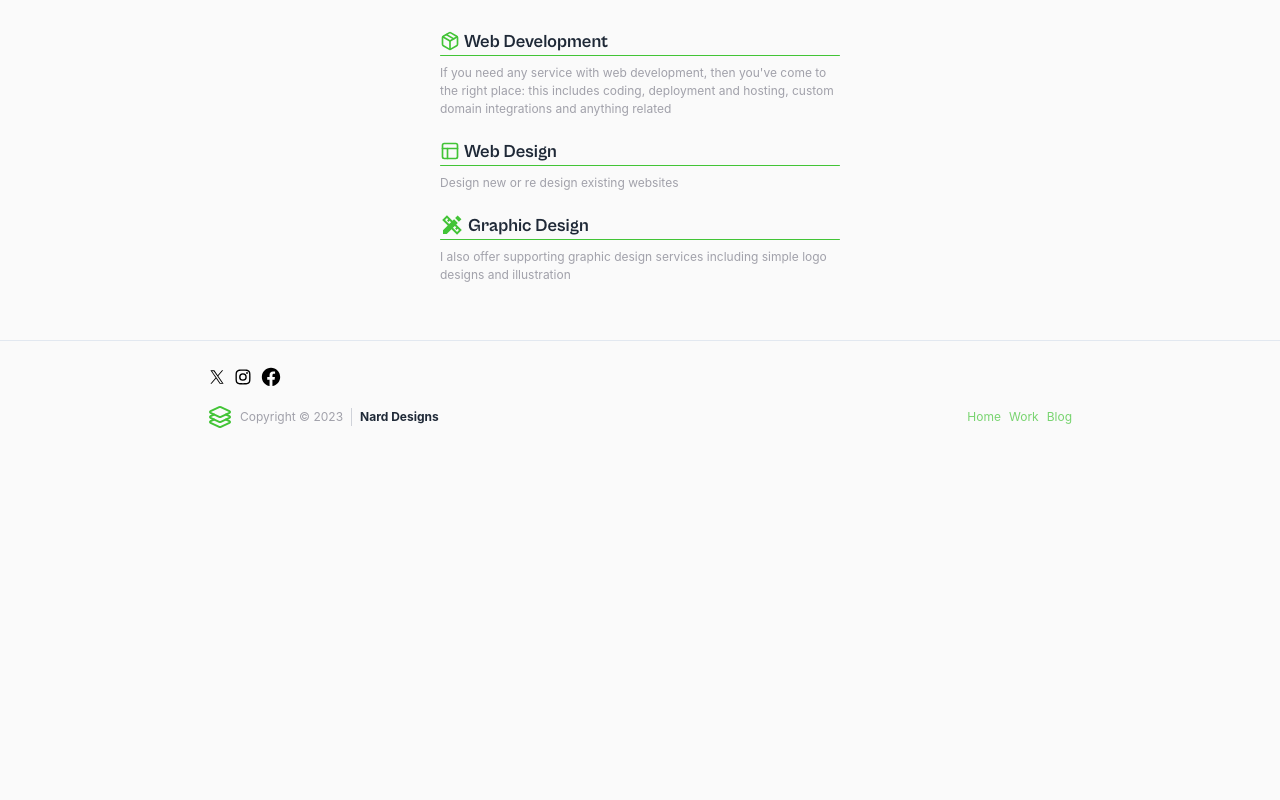
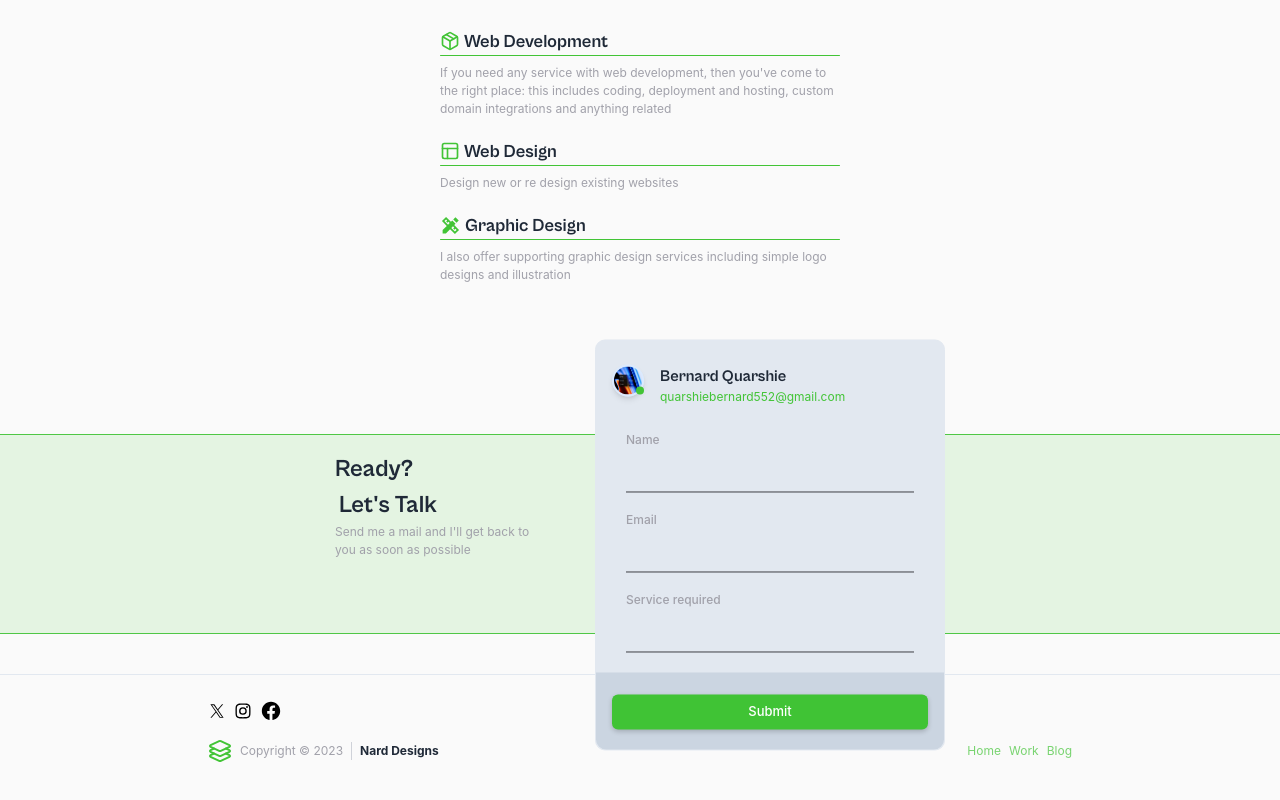
Before and after one commit to ben-dev10/prime-portfolio-react, a React (Vite) app: page /#/ in a window 1280 px wide. Shown: the part 1568-2368 px from the top of the page. Before the commit the page ends 2021 px from the top, so only its background shows below. Built offline with nearby package versions, Linux system fonts and the light colour scheme.

Commit message:
chore: added new packages feat: added contact section

```diff
--- a/package.json
+++ b/package.json
@@ -19,6 +19,7 @@
     "@radix-ui/react-collapsible": "^1.0.3",
     "@radix-ui/react-dialog": "^1.0.5",
     "@radix-ui/react-dropdown-menu": "^2.0.6",
+    "@radix-ui/react-form": "^0.0.3",
     "@radix-ui/react-hover-card": "^1.0.7",
     "@radix-ui/react-icons": "^1.3.0",
     "@radix-ui/react-label": "^2.0.2",
@@ -36,6 +37,7 @@
     "@radix-ui/react-toggle": "^1.0.3",
     "@radix-ui/react-toggle-group": "^1.0.4",
     "@radix-ui/react-tooltip": "^1.0.7",
+    "@stitches/react": "^1.2.8",
     "class-variance-authority": "^0.7.0",
     "clsx": "^2.0.0",
     "date-fns": "^3.0.6",
--- /dev/null
+++ b/src/components/ui-2/formui.tsx
@@ -0,0 +1,146 @@
+import * as Form from "@radix-ui/react-form";
+import { styled } from "@stitches/react";
+import { blackA } from "@radix-ui/colors";
+import avatar from "../../assets/carousel/pic-2.jpg";
+
+const FormUI = () => (
+  <FormRoot
+    className="w-full md:w-[350px] border my-5 rounded-[10px] dark:bg-[#0c0d0d] bg-slate-200 md:translate-y-[-32%]"
+    onSubmit={(e) => {
+      e.preventDefault();
+      alert("Thanks,we'll get in touch.");
+    }}
+  >
+    <div className="form-header p-4 flex gap-4 pt-6">
+      <div className="relative">
+        <img
+          src={avatar}
+          alt="avatar"
+          className=" avatar size-[32px] rounded-full border-2 border-blue-100 shadow-md"
+        />
+        <div className="dot size-2 bg-accent rounded-full absolute bottom-[12px] right-0"></div>
+      </div>
+      <div className="">
+        <h4 className="h4 text-secondary">Bernard Quarshie</h4>
+        <p className="text-accent">quarshiebernard552@gmail.com</p>
+      </div>
+    </div>
+
+    <FormField name="Name">
+      <Flex css={{ alignItems: "baseline", justifyContent: "space-between" }}>
+        <FormLabel>Name</FormLabel>
+        <FormMessage match="valueMissing">Please enter your name</FormMessage>
+        <FormMessage match="typeMismatch">Please provide a name</FormMessage>
+      </Flex>
+      <Form.Control asChild>
+        <Input type="text" required />
+      </Form.Control>
+    </FormField>
+
+    <FormField name="email">
+      <Flex css={{ alignItems: "baseline", justifyContent: "space-between" }}>
+        <FormLabel>Email</FormLabel>
+        <FormMessage match="valueMissing">Please enter your email</FormMessage>
+        <FormMessage match="typeMismatch">
+          Please provide a valid email
+        </FormMessage>
+      </Flex>
+      <Form.Control asChild>
+        <Input type="email" required />
+      </Form.Control>
+    </FormField>
+
+    <FormField name="service" className="mb-5">
+      <Flex css={{ alignItems: "baseline", justifyContent: "space-between" }}>
+        <FormLabel>Service required</FormLabel>
+        <FormMessage match="valueMissing">
+          Please provide a service type
+        </FormMessage>
+        <FormMessage match="typeMismatch">
+          Please provide a service type
+        </FormMessage>
+      </Flex>
+      <Form.Control asChild>
+        <Input type="text" required />
+      </Form.Control>
+    </FormField>
+
+    <Form.Submit asChild className="">
+      <div className="dark:bg-[#000] bg-slate-300 p-3 px-4 pb-5 rounded-bl-[10px] rounded-br-[10px]">
+        <Button css={{ marginTop: 10 }}>Submit</Button>
+      </div>
+    </Form.Submit>
+  </FormRoot>
+);
+
+const FormRoot = styled(Form.Root, {});
+
+const FormField = styled(Form.Field, {
+  display: "grid",
+  marginBottom: 10,
+  padding: "0px 30px",
+});
+
+const FormLabel = styled(Form.Label, {
+  fontSize: 12,
+  fontWeight: 500,
+  lineHeight: "35px",
+  color: "var(--accent)",
+});
+
+const FormMessage = styled(Form.Message, {
+  fontSize: 12,
+  color: "#ef4444",
+  opacity: 0.8,
+});
+
+const Flex = styled("div", { display: "flex" });
+
+const inputStyles = {
+  all: "unset",
+  color: "#71717a",
+  borderBottom: "1px solid #3f3f46",
+  boxSizing: "border-box",
+  width: "100%",
+  display: "inline-flex",
+  alignItems: "center",
+  justifyContent: "center",
+  outline: "0px",
+  fontSize: 12,
+  // backgroundColor: " !important",
+  // boxShadow: "0 0 0 1px rgba(94,67,194,.5)",
+  "&:hover": { borderBottomColor: "rgba(64, 195, 53, .5)" },
+  "&:focus": { borderBottomColor: "rgba(64, 195, 53, .8)" },
+  "&::selection": { backgroundColor: "rgba(64, 195, 53, .5)", color: "white" },
+  "@media (prefers-color-scheme:dark)": {},
+};
+
+const Input = styled("input", {
+  ...inputStyles,
+  height: 35,
+  lineHeight: 1,
+});
+
+const Button = styled("button", {
+  all: "unset",
+  boxSizing: "border-box",
+  display: "inline-flex",
+  alignItems: "center",
+  justifyContent: "center",
+  borderRadius: 6,
+  cursor: "pointer",
+  padding: "0 15px",
+  fontSize: 13,
+  lineHeight: 1,
+  fontWeight: 500,
+  height: 35,
+  width: "100%",
+
+  backgroundColor: "#40C335",
+  color: "white",
+  boxShadow: `0 2px 5px ${blackA.blackA4}`,
+  "&:hover": { backgroundColor: "rgba(64, 195, 53, .9)" },
+  "&:focus": { boxShadow: `0 0 0 2px rgba(41, 235, 23, 0.5)` },
+});
+
+export default FormUI;
--- a/src/components/ui-2/sheetui.tsx
+++ b/src/components/ui-2/sheetui.tsx
@@ -46,7 +46,7 @@ export function SheetUI() {
           </Button>
         </SheetTrigger>
         <SheetContent side="left" className="w-full md:max-w-full">
-          <div className="links gap-1 mb-10 flex flex-col">
+          <div className="links gap-3 mb-10 flex flex-col">
             <SheetClose className="" asChild>
               <Link to="/about" className="sheet-link">
                 About
@@ -61,9 +61,7 @@ export function SheetUI() {
           </div>
 
           <SheetFooter>
-            <SheetClose asChild>
-              <Button type="submit">Save changes</Button>
-            </SheetClose>
+
           </SheetFooter>
         </SheetContent>
       </Sheet>
--- a/src/index.css
+++ b/src/index.css
@@ -25,7 +25,7 @@
     --muted-foreground: 215.4 16.3% 46.9%;
 
     /* --accent: 210 40% 96.1%; */
-    /* --accent: rgb(64, 195, 53), */
+    /* --accent: rgba(64, 195, 53, .5), */
     /* accent: #40C335, */
     --accent: 115, 57%, 49%;
     --accent-foreground: 222.2 47.4% 11.2%;
@@ -202,3 +202,7 @@ body {
   background-size:300px;
   background-repeat: no-repeat;
 }
+
+@media (prefers-color-scheme:dark){
+
+}
--- a/src/routes/Home.tsx
+++ b/src/routes/Home.tsx
@@ -4,6 +4,8 @@ import noise from "../assets/noise-01.png";
 import pic1 from "../assets/carousel/pic-1.png";
 import pic2 from "../assets/carousel/pic-2.jpg";
 import pic3 from "../assets/carousel/pic-3.jpg";
+
+import FormUI from "../components/ui-2/formui.tsx"
 
 function Hero() {
   return (
@@ -229,9 +231,9 @@ function ServiceTextGroup({ header, description, icon }: ServiceGroup) {
           <div className="text-accent">{icon}</div>
           <h3 className="h3 text-secondary">{header}</h3>
         </div>
-        <div className="line h-[1px] bg-accent w-full rounded-full mb-2 shrink-0"></div>
+        <div className="line h-[1px] bg-accent w-full rounded-full mb-2"></div>
 
-        <div className="shrink-0">
+        <div className="">
           <p>{description}</p>
         </div>
       </div>
@@ -241,8 +243,8 @@ function ServiceTextGroup({ header, description, icon }: ServiceGroup) {
 
 function Services() {
   return (
-    <div className="overflow-y-hidden  relative" id="services-section">
-      <div className="wrapper p-4 container-4xl">
+    <div className="overflow-y-hidden  relative " id="services-section">
+      <div className="wrapper p-4 container-4xl pb-[60px] md:pb-[150px]">
         <img
           src={noise}
           alt="noise-img"
@@ -278,8 +280,8 @@ function Services() {
             icon={
               <svg
                 xmlns="http://www.w3.org/2000/svg"
-                width="24"
-                height="24"
+                width="21"
+                height="21"
                 viewBox="0 0 24 24"
                 className="fill-accent"
               >
@@ -288,6 +290,27 @@ function Services() {
             }
             description="I also offer supporting graphic design services including simple logo designs and illustration"
           />
+        </div>
+      </div>
+    </div>
+  );
+}
+
+function Contact() {
+  return (
+    <div className="bg-[rgba(64,195,53,.12)] border-t border-b border-[rgba(64,195,53,.9)] md:h-[200px]">
+      <div className="wrapper container-4xl p-4">
+        <div className="md:flex md:mx-auto md:max-w-max md:gap-[60px]">
+          <div className="texts">
+            <div className="flex md:flex-col">
+              <h1 className="h1 text-secondary">Ready?</h1>
+              <h1 className="h1 text-secondary ml-1">Let's Talk</h1>
+            </div>
+            <p className="md:w-[200px]">Send me a mail and I'll get back to you as soon as possible</p>
+          </div>
+          <div className="contact-card">
+            <FormUI />
+          </div>
         </div>
       </div>
     </div>
@@ -303,6 +326,7 @@ export default function Home() {
       <Skills />
       {/* <AboutMe /> */}
       <Services />
+      <Contact />
     </div>
   );
 }
```
Also changed, not shown: 1 other file (tests, documents, lock files or other folders).
